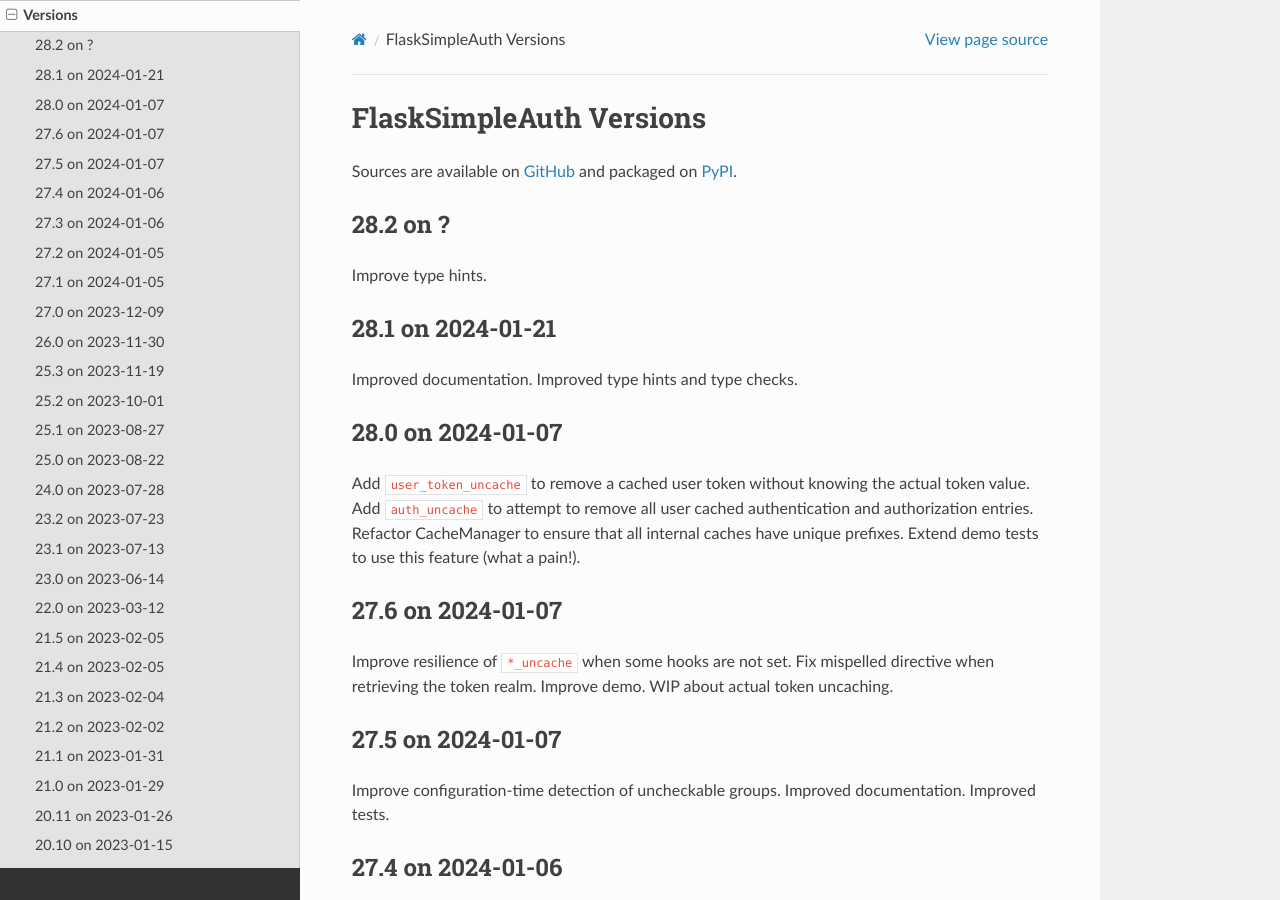
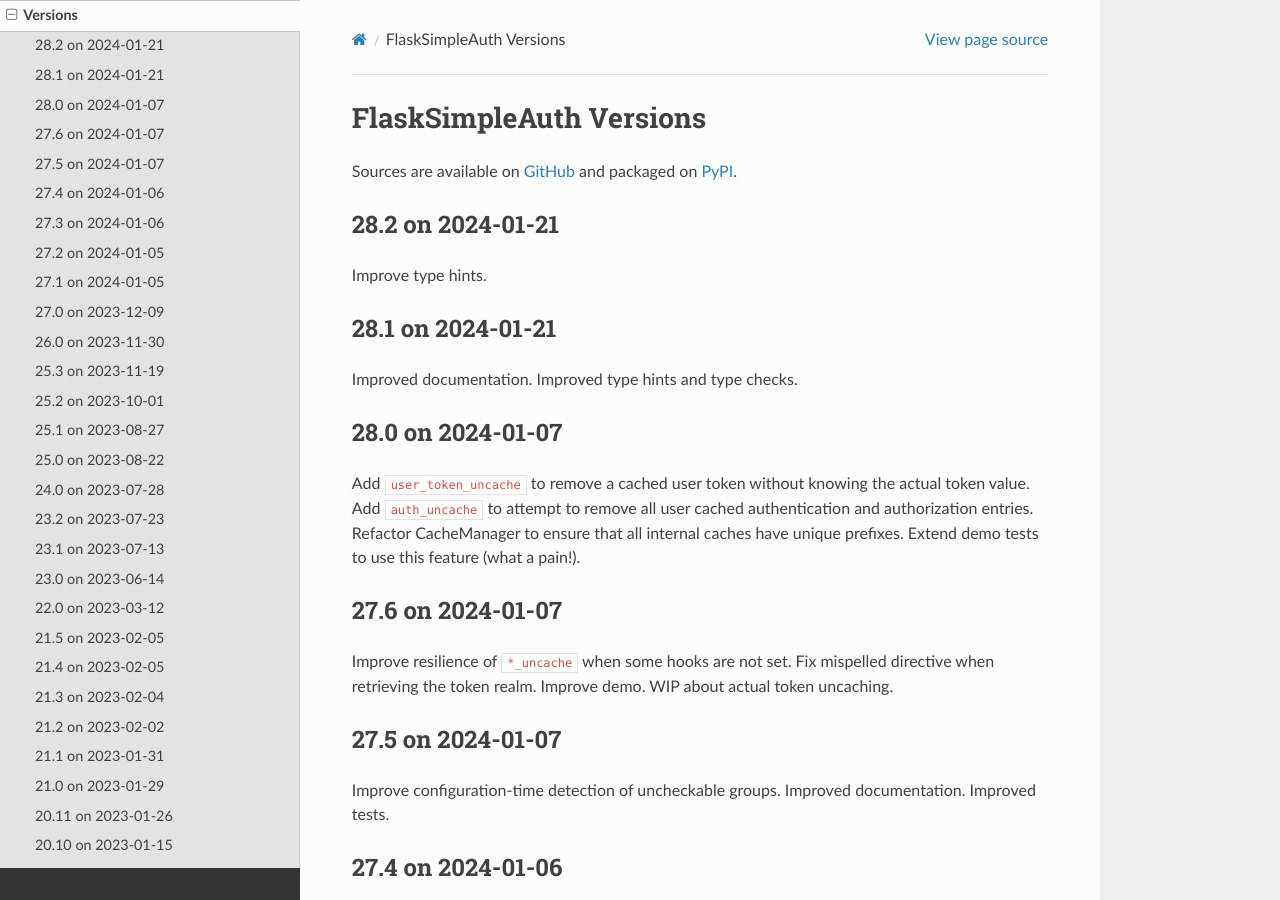
Before and after one commit to zx80/flask-simple-auth, a Sphinx documentation site: the page built from docs/VERSIONS.md, in a window 1280 px wide and 900 px high. Built offline with Sphinx 7.4.7 and the Read the Docs theme 2.0.0, drawn with Linux system fonts in a browser that asks for light colours; pages that are not in the unit, such as notebooks, are missing from menus.

Commit message:
again, today

```diff
--- a/docs/VERSIONS.md
+++ b/docs/VERSIONS.md
@@ -3,7 +3,7 @@
 Sources are available on [GitHub](https://github.com/zx80/flask-simple-auth)
 and packaged on [PyPI](https://pypi.org/project/FlaskSimpleAuth/).
 
-## 28.2 on ?
+## 28.2 on 2024-01-21
 
 Improve type hints.
 
```
